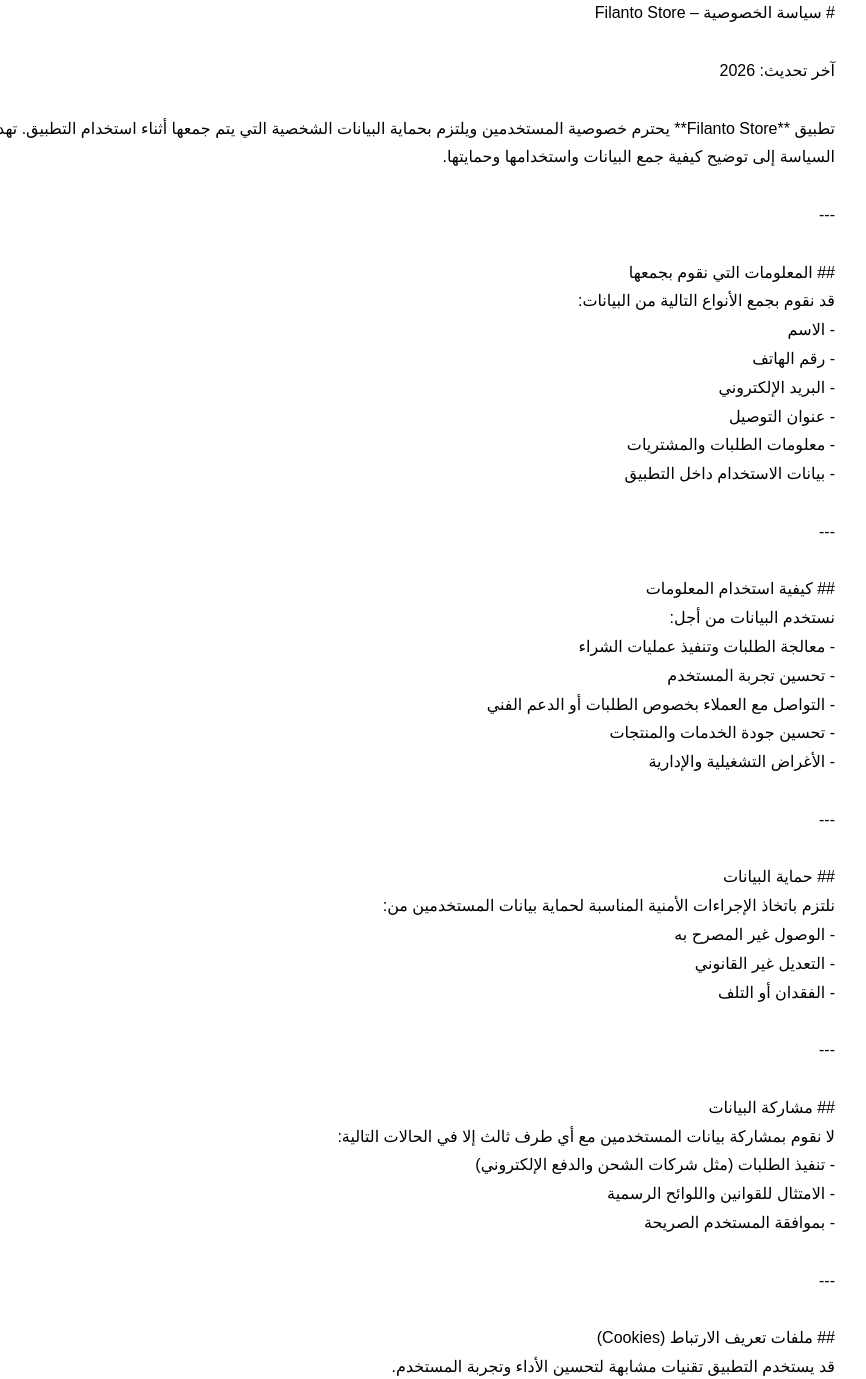
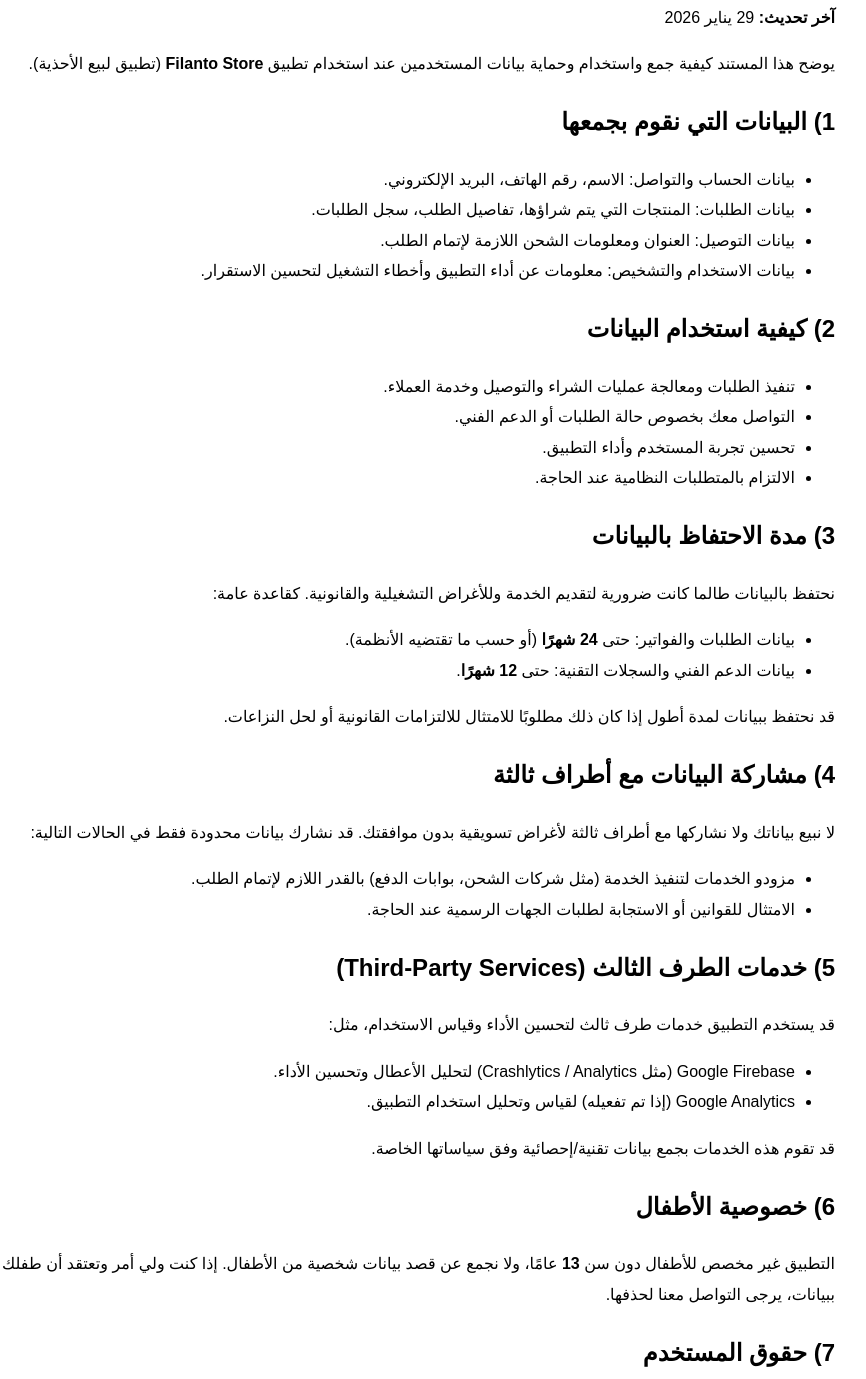
Before and after one commit to AhmedSaied22/filanto-privacy, a plain HTML site: page privacy-policy.html in a window 1280 px wide. Shown: the part 125-1504 px from the top of the page, without its empty margins (255-1121 px from the left). Drawn offline with Linux system fonts and the light colour scheme.

Commit message:
Update privacy-policy.html

```diff
--- a/privacy-policy.html
+++ b/privacy-policy.html
@@ -5,76 +5,91 @@
   <meta name="viewport" content="width=device-width, initial-scale=1" />
   <title>سياسة الخصوصية – Filanto Store</title>
 </head>
-<body style="font-family: Arial; padding: 24px; line-height: 1.8; max-width: 900px; margin: auto;">
+<body style="font-family: Arial; padding: 24px; line-height: 1.9; max-width: 900px; margin: auto;">
   <h1>سياسة الخصوصية – Filanto Store</h1>
-  <pre style="white-space: pre-wrap; font-family: inherit;">
-# سياسة الخصوصية – Filanto Store
+  <p><strong>آخر تحديث:</strong> 29 يناير 2026</p>
 
-آخر تحديث: 2026
+  <p>
+    يوضح هذا المستند كيفية جمع واستخدام وحماية بيانات المستخدمين عند استخدام تطبيق <strong>Filanto Store</strong> (تطبيق لبيع الأحذية).
+  </p>
 
-تطبيق **Filanto Store** يحترم خصوصية المستخدمين ويلتزم بحماية البيانات الشخصية التي يتم جمعها أثناء استخدام التطبيق. تهدف هذه السياسة إلى توضيح كيفية جمع البيانات واستخدامها وحمايتها.
+  <h2>1) البيانات التي نقوم بجمعها</h2>
+  <ul>
+    <li>بيانات الحساب والتواصل: الاسم، رقم الهاتف، البريد الإلكتروني.</li>
+    <li>بيانات الطلبات: المنتجات التي يتم شراؤها، تفاصيل الطلب، سجل الطلبات.</li>
+    <li>بيانات التوصيل: العنوان ومعلومات الشحن اللازمة لإتمام الطلب.</li>
+    <li>بيانات الاستخدام والتشخيص: معلومات عن أداء التطبيق وأخطاء التشغيل لتحسين الاستقرار.</li>
+  </ul>
 
----
+  <h2>2) كيفية استخدام البيانات</h2>
+  <ul>
+    <li>تنفيذ الطلبات ومعالجة عمليات الشراء والتوصيل وخدمة العملاء.</li>
+    <li>التواصل معك بخصوص حالة الطلبات أو الدعم الفني.</li>
+    <li>تحسين تجربة المستخدم وأداء التطبيق.</li>
+    <li>الالتزام بالمتطلبات النظامية عند الحاجة.</li>
+  </ul>
 
-## المعلومات التي نقوم بجمعها
-قد نقوم بجمع الأنواع التالية من البيانات:
-- الاسم
-- رقم الهاتف
-- البريد الإلكتروني
-- عنوان التوصيل
-- معلومات الطلبات والمشتريات
-- بيانات الاستخدام داخل التطبيق
+  <h2>3) مدة الاحتفاظ بالبيانات</h2>
+  <p>
+    نحتفظ بالبيانات طالما كانت ضرورية لتقديم الخدمة وللأغراض التشغيلية والقانونية. كقاعدة عامة:
+  </p>
+  <ul>
+    <li>بيانات الطلبات والفواتير: حتى <strong>24 شهرًا</strong> (أو حسب ما تقتضيه الأنظمة).</li>
+    <li>بيانات الدعم الفني والسجلات التقنية: حتى <strong>12 شهرًا</strong>.</li>
+  </ul>
+  <p>
+    قد نحتفظ ببيانات لمدة أطول إذا كان ذلك مطلوبًا للامتثال للالتزامات القانونية أو لحل النزاعات.
+  </p>
 
----
+  <h2>4) مشاركة البيانات مع أطراف ثالثة</h2>
+  <p>لا نبيع بياناتك ولا نشاركها مع أطراف ثالثة لأغراض تسويقية بدون موافقتك. قد نشارك بيانات محدودة فقط في الحالات التالية:</p>
+  <ul>
+    <li>مزودو الخدمات لتنفيذ الخدمة (مثل شركات الشحن، بوابات الدفع) بالقدر اللازم لإتمام الطلب.</li>
+    <li>الامتثال للقوانين أو الاستجابة لطلبات الجهات الرسمية عند الحاجة.</li>
+  </ul>
 
-## كيفية استخدام المعلومات
-نستخدم البيانات من أجل:
-- معالجة الطلبات وتنفيذ عمليات الشراء
-- تحسين تجربة المستخدم
-- التواصل مع العملاء بخصوص الطلبات أو الدعم الفني
-- تحسين جودة الخدمات والمنتجات
-- الأغراض التشغيلية والإدارية
+  <h2>5) خدمات الطرف الثالث (Third-Party Services)</h2>
+  <p>
+    قد يستخدم التطبيق خدمات طرف ثالث لتحسين الأداء وقياس الاستخدام، مثل:
+  </p>
+  <ul>
+    <li>Google Firebase (مثل Crashlytics / Analytics) لتحليل الأعطال وتحسين الأداء.</li>
+    <li>Google Analytics (إذا تم تفعيله) لقياس وتحليل استخدام التطبيق.</li>
+  </ul>
+  <p>
+    قد تقوم هذه الخدمات بجمع بيانات تقنية/إحصائية وفق سياساتها الخاصة.
+  </p>
 
----
+  <h2>6) خصوصية الأطفال</h2>
+  <p>
+    التطبيق غير مخصص للأطفال دون سن <strong>13</strong> عامًا، ولا نجمع عن قصد بيانات شخصية من الأطفال. إذا كنت ولي أمر وتعتقد أن طفلك قد زودنا ببيانات، يرجى التواصل معنا لحذفها.
+  </p>
 
-## حماية البيانات
-نلتزم باتخاذ الإجراءات الأمنية المناسبة لحماية بيانات المستخدمين من:
-- الوصول غير المصرح به
-- التعديل غير القانوني
-- الفقدان أو التلف
+  <h2>7) حقوق المستخدم</h2>
+  <p>يمكنك طلب:</p>
+  <ul>
+    <li>الوصول إلى بياناتك أو تحديثها.</li>
+    <li>حذف بياناتك (وفق المتطلبات القانونية).</li>
+    <li>الاعتراض على بعض المعالجات إن أمكن.</li>
+  </ul>
 
----
+  <h2>8) الأمان</h2>
+  <p>
+    نتخذ إجراءات أمنية مناسبة لحماية البيانات، ومع ذلك لا توجد وسيلة نقل أو تخزين إلكتروني آمنة 100%.
+  </p>
 
-## مشاركة البيانات
-لا نقوم بمشاركة بيانات المستخدمين مع أي طرف ثالث إلا في الحالات التالية:
-- تنفيذ الطلبات (مثل شركات الشحن والدفع الإلكتروني)
-- الامتثال للقوانين واللوائح الرسمية
-- بموافقة المستخدم الصريحة
+  <h2>9) التعديلات على سياسة الخصوصية</h2>
+  <p>
+    قد نقوم بتحديث هذه السياسة من وقت لآخر، وسيتم نشر النسخة المحدثة على هذه الصفحة مع تحديث تاريخ "آخر تحديث".
+  </p>
 
----
-
-## ملفات تعريف الارتباط (Cookies)
-قد يستخدم التطبيق تقنيات مشابهة لتحسين الأداء وتجربة المستخدم.
-
----
-
-## حقوق المستخدم
-للمستخدم الحق في:
-- طلب تعديل بياناته
-- طلب حذف بياناته
-- معرفة كيفية استخدام بياناته
-
----
-
-## التعديلات على سياسة الخصوصية
-قد نقوم بتحديث سياسة الخصوصية من وقت لآخر، وسيتم نشر أي تحديث على هذه الصفحة.
-
----
-
-## التواصل معنا
-في حال وجود أي استفسارات بخصوص سياسة الخصوصية، يمكن التواصل معنا عبر:
-**البريد الإلكتروني:** support@filanto.store
-**الموقع الإلكتروني:** https://filanto.store
-  </pre>
+  <h2>10) التواصل معنا</h2>
+  <p>
+    لأي استفسارات أو طلبات متعلقة بالخصوصية:
+    <br/>
+    <strong>البريد الإلكتروني:</strong> info@brsoft-solutions.com
+    <br/>
+    <strong>الموقع:</strong> https://filanto.store
+  </p>
 </body>
 </html>
```
